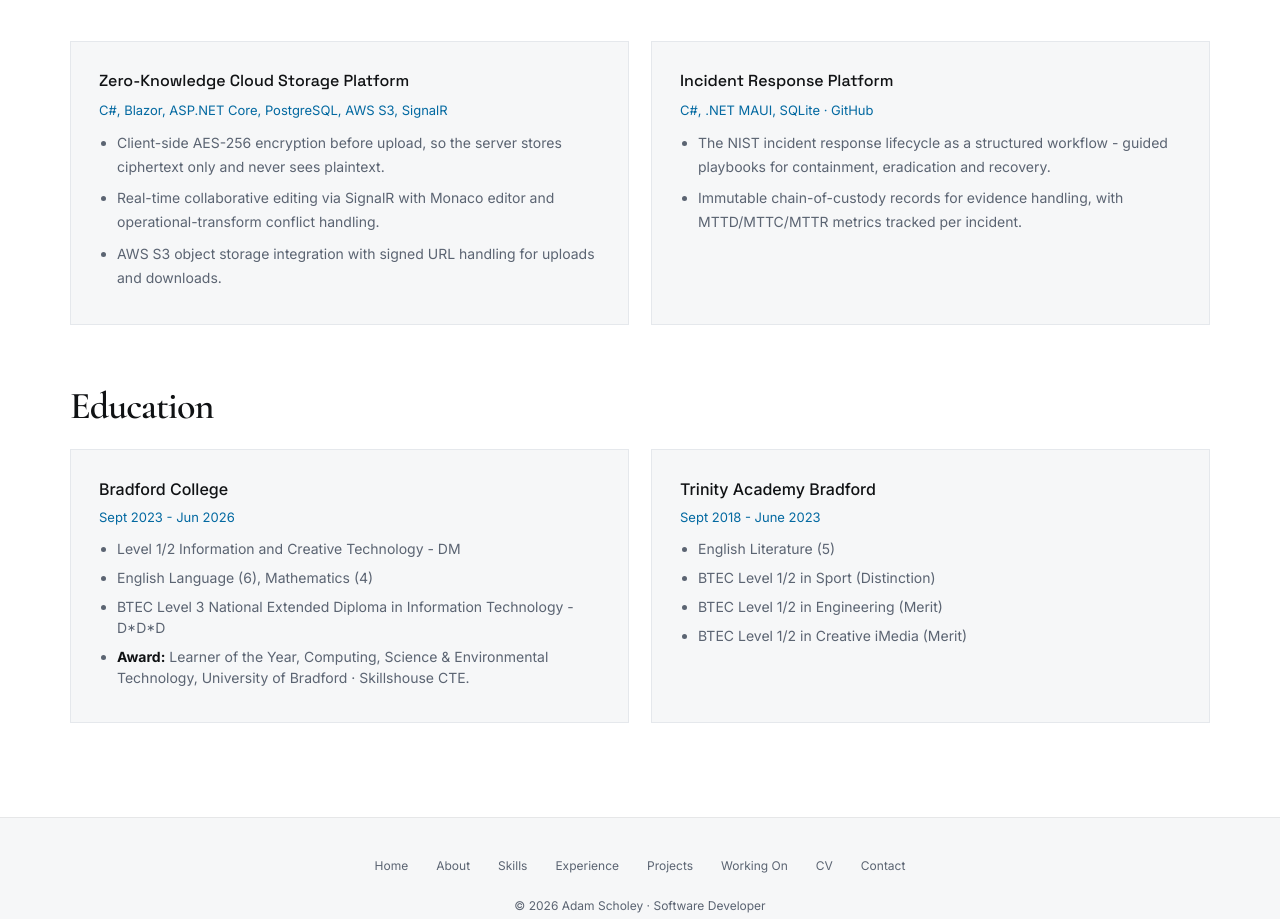
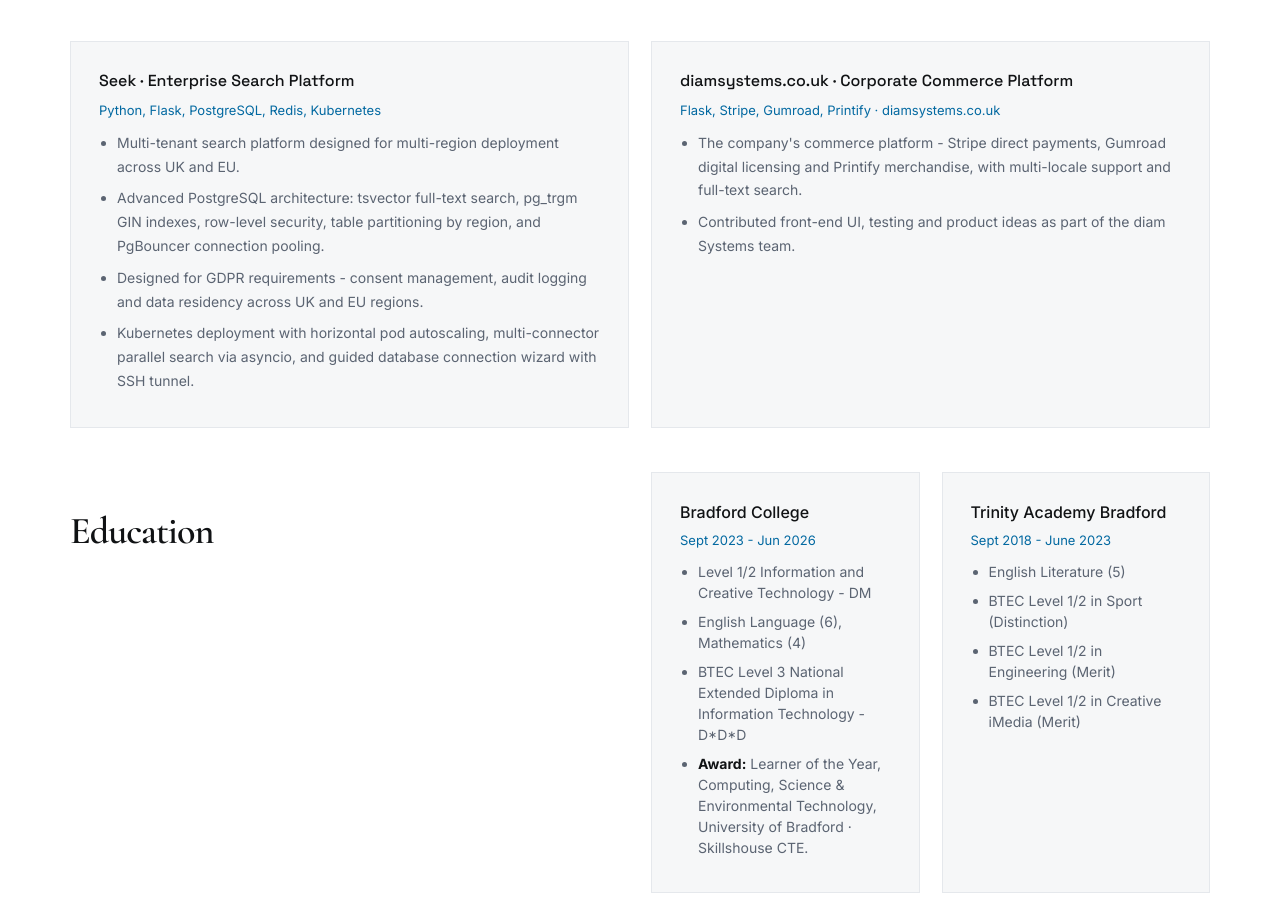
Before and after one commit to adam-scholey/adam-scholey.github.io, a plain HTML site: page cv.html in a window 1280 px wide. Shown: the part 3641-4560 px from the top of the page. Drawn offline with nearby package versions, Linux system fonts and the light colour scheme.

Commit message:
Swap CV projects: Seek + diamsystems.co.uk in, C# cards out
- Removed Zero-Knowledge Storage and Incident Response (C#
  personal projects) from the CV.
- Added Seek Enterprise Search Platform back with its PostgreSQL
  RLS/tsvector/GDPR detail, and a diamsystems.co.uk card covering
  the commerce platform plus UI, testing and ideas work.
- Kubernetes moved into the printed skills list.
- Still two pages; applies to the web CV and the PDF.

Generated with [Devin](https://devin.ai)

Co-Authored-By: Devin <158243242+devin-ai-integration[bot]@users.noreply.github.com>

```diff
--- a/cv.html
+++ b/cv.html
@@ -411,7 +411,7 @@ a:focus-visible,button:focus-visible,input:focus-visible,[tabindex]:focus-visibl
               <li>S3 object storage - Cloudflare R2, AWS S3 (FileFlow, personal project)</li>
               <li>Git, GitHub Actions, CI/CD pipelines</li>
               <li>Fly.io, Cloudflare and Cloudflare Tunnel</li>
-              <li class='no-print'>Kubernetes - Deployment, HPA, NetworkPolicy</li>
+              <li>Kubernetes - Deployment, HPA, NetworkPolicy</li>
             </ul>
           </div>
         </div>
@@ -467,24 +467,24 @@ a:focus-visible,button:focus-visible,input:focus-visible,[tabindex]:focus-visibl
       </div>
 
       <div class='cv-card reveal cv-section'>
-        <h4>Zero-Knowledge Cloud Storage Platform</h4>
-        <p class='meta'>C#, Blazor, ASP.NET Core, PostgreSQL, AWS S3, SignalR</p>
+        <h4>Seek &middot; Enterprise Search Platform</h4>
+        <p class='meta'>Python, Flask, PostgreSQL, Redis, Kubernetes</p>
         <ul>
-          <li>Client-side AES-256 encryption before upload, so the server stores ciphertext only and never sees plaintext.</li>
-          <li>Real-time collaborative editing via SignalR with Monaco editor and operational-transform conflict handling.</li>
-          <li>AWS S3 object storage integration with signed URL handling for uploads and downloads.</li>
+          <li>Multi-tenant search platform designed for multi-region deployment across UK and EU.</li>
+          <li>Advanced PostgreSQL architecture: tsvector full-text search, pg_trgm GIN indexes, row-level security, table partitioning by region, and PgBouncer connection pooling.</li>
+          <li>Designed for GDPR requirements - consent management, audit logging and data residency across UK and EU regions.</li>
+          <li class='no-print'>Kubernetes deployment with horizontal pod autoscaling, multi-connector parallel search via asyncio, and guided database connection wizard with SSH tunnel.</li>
         </ul>
       </div>
 
       <div class='cv-card reveal cv-section'>
-        <h4>Incident Response Platform</h4>
-        <p class='meta'>C#, .NET MAUI, SQLite &middot; <a href='https://github.com/AdamScholey25/Incident-Response-Platform'>GitHub</a></p>
+        <h4>diamsystems.co.uk &middot; Corporate Commerce Platform</h4>
+        <p class='meta'>Flask, Stripe, Gumroad, Printify &middot; <a href='https://diamsystems.co.uk' target='_blank' rel='noopener'>diamsystems.co.uk</a></p>
         <ul>
-          <li>The NIST incident response lifecycle as a structured workflow - guided playbooks for containment, eradication and recovery.</li>
-          <li>Immutable chain-of-custody records for evidence handling, with MTTD/MTTC/MTTR metrics tracked per incident.</li>
+          <li>The company's commerce platform - Stripe direct payments, Gumroad digital licensing and Printify merchandise, with multi-locale support and full-text search.</li>
+          <li>Contributed front-end UI, testing and product ideas as part of the diam Systems team.</li>
         </ul>
       </div>
-    </div>
 
     <h2 class='cv-h2'>Education</h2>
     <div class='cv-grid cv-edu'>
```
Also changed, not shown: 1 other file.
